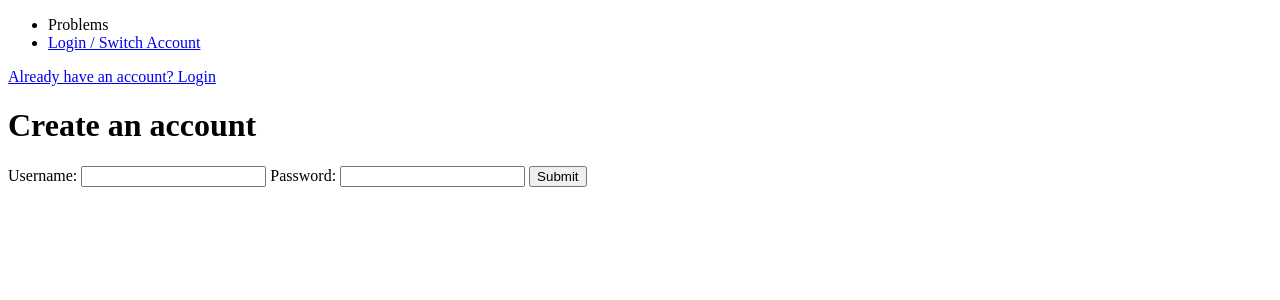
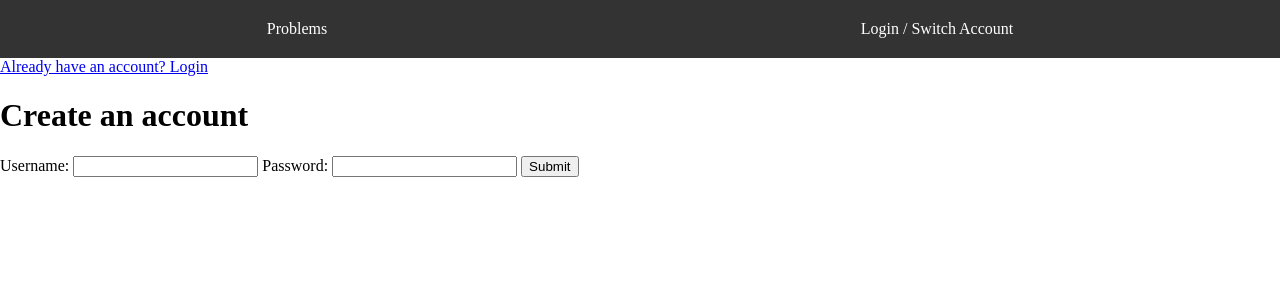
Before and after one commit to iuruoy-shao/training-problems, a Flask app: page /register in a window 1280 px wide. Shown: the top 300 px of the page. Run offline with Flask 3, Linux system fonts and the light colour scheme; parts of the project's set-up code (start-up, migrations or seed data) failed here and were passed over.

Commit message:
navigation bar + font

```diff
--- a/site/static/CSS/style.css
+++ b/site/static/CSS/style.css
@@ -1,13 +1,25 @@
-text {
+p {
     font-family: "Roboto", sans-serif;
+    color: rgb(0, 0, 0);
 }
 
 #problem_display {
-    width: 75vw;
+    width: 60vw;
+    border: 2px solid #000; /* Black border */
+    padding: 10px;
+    margin: 10px;
+   /*display: inline-block;*/
+
+    float: left; /* Float the problem display to the left */
 }
 
+
 #choices {
-    width: 75vw;
+    width: 25vw;
+    border: 2px solid #000; /* Black border */
+    padding: 10px;
+    margin: 10px;
+    display: inline-block;
     /* display: flex; */
 }
 
@@ -16,9 +28,63 @@ text {
     margin-bottom: 1vh;
     display: flex;
     width: 15vw;
+
+    float: left; /* Float the problem display to the left */
+    width: 60%; /* Adjust the width as needed */
 }
 
 .choice button {
     margin-left: .5em;
     margin-right: .5em;
 }
+
+header {
+  background-color: #ffffff; /* Background color for the header */
+  color: rgb(0, 0, 0); /* Text color for the header */
+  text-align: left;
+  padding: 10px; /* Add padding to the header */
+}
+
+/* Reset default margin and padding */
+body, ul {
+  margin: 0;
+  padding: 0;
+}
+
+/* Define the navigation bar styles */
+.navbar {
+  background-color: #333; /* Background color */
+  overflow: hidden;
+}
+
+.navbar ul {
+  list-style-type: none;
+  margin: 0;
+  padding: 0;
+  display: flex;
+  justify-content: space-around;
+}
+
+.navbar li {
+  margin: 0;
+  padding: 0;
+}
+
+.navbar a {
+  display: block;
+  color: white;
+  text-align: center;
+  padding: 20px 22px;
+  text-decoration: none;
+}
+
+.navbar a:hover {
+  background-color: #555; /* Background color on hover */
+}
+
+/* preventing layout issues */
+.clearfix::after {
+  content: "";
+  clear: both;
+  display: table;
+}
--- a/site/templates/base.html
+++ b/site/templates/base.html
@@ -6,8 +6,8 @@
         <meta http-equiv="X-UA-Compatible" content="IE=edge" />
         <meta name="viewport" content="width=device-width, initial-scale=1" />
 
-        <link rel="stylesheet" href="/style.css"/>
-        <script src="/display_problems.js" defer></script>
+        <link rel="stylesheet" href="{{url_for('static', filename='CSS/style.css')}}"/>
+        <!-- <script src="/display_problems.js" defer></script> -->
         <script>
             MathJax = {
               tex: {
@@ -24,7 +24,7 @@
     </head>
 
     <main>
-        <nav>
+        <nav class="navbar">
             <ul>
                 <li><a>Problems</a></li>
                 <li><a href="/login">Login / Switch Account</a></li>
```
